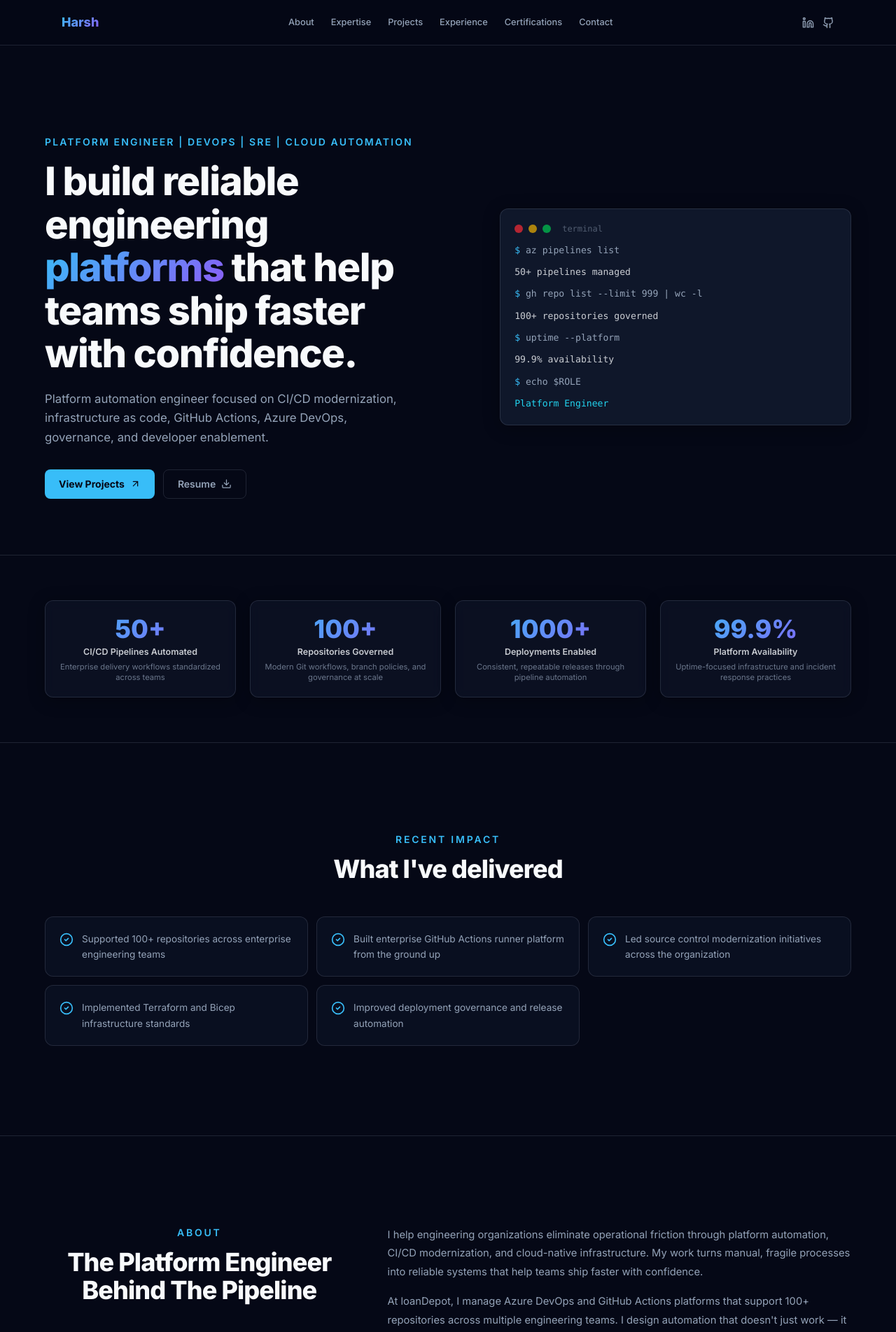
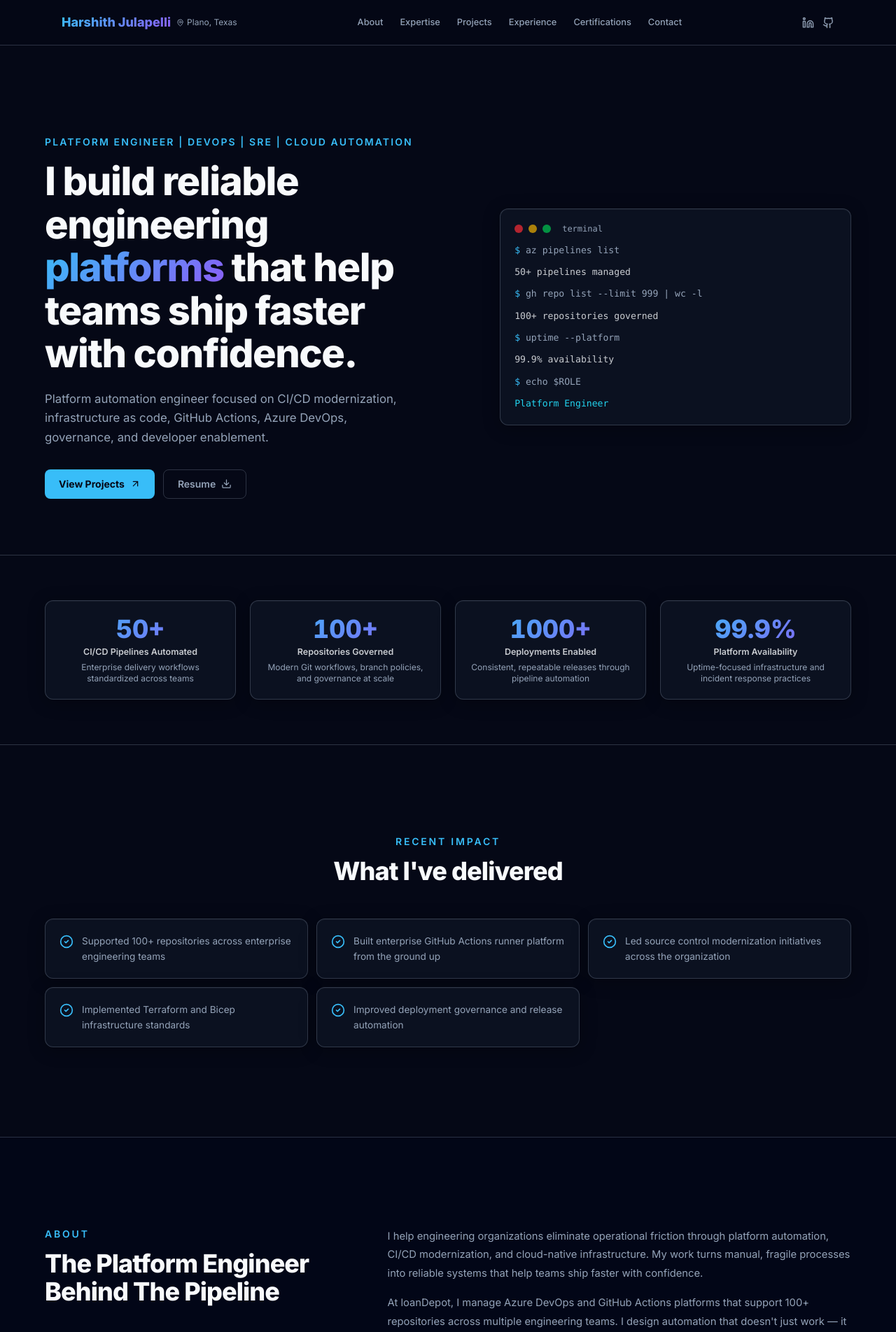
Before and after one commit to Harshithj88/website-portfolio-site, a Next.js app: page / in a window 1280 px wide. Shown: the top 1904 px of the page at 70% size. Built offline with nearby package versions, Linux system fonts and the light colour scheme.

Commit message:
UI/UX overhaul

```diff
--- a/app/globals.css
+++ b/app/globals.css
@@ -4,14 +4,15 @@
   --color-dark: #050816;
   --color-dark-alt: #020617;
   --color-panel: #0F172A;
-  --color-line: rgba(148, 163, 184, 0.18);
+  --color-card: #0B1120;
+  --color-line: rgba(148, 163, 184, 0.28);
   --color-foreground: #F8FAFC;
   --color-dim: #94A3B8;
   --color-accent: #38BDF8;
   --color-accent-alt: #22D3EE;
   --color-purple: #8B5CF6;
   --shadow-glow: 0 0 40px rgba(56, 189, 248, 0.1);
-  --shadow-card: 0 4px 24px rgba(0, 0, 0, 0.3);
+  --shadow-card: 0 4px 24px rgba(0, 0, 0, 0.3), inset 0 1px 0 rgba(255, 255, 255, 0.04);
 }
 
 html {
--- a/app/page.tsx
+++ b/app/page.tsx
@@ -12,6 +12,7 @@ import {
   Github,
   Linkedin,
   Mail,
+  MapPin,
   Menu,
   Activity,
   Shield,
@@ -65,7 +66,10 @@ export default function Home() {
       {/* ── Header ───────────────────────────────────────────── */}
       <header className="sticky top-0 z-50 border-b border-line bg-dark/70 backdrop-blur-xl">
         <div className="mx-auto flex h-16 max-w-6xl items-center justify-between px-6">
-          <a href="#" className="gradient-text text-lg font-extrabold">{profile.initials}</a>
+          <a href="#" className="flex items-center gap-2">
+            <span className="gradient-text text-lg font-extrabold">{profile.name}</span>
+            <span className="hidden items-center gap-1 text-xs text-dim sm:flex"><MapPin size={11} />{profile.location}</span>
+          </a>
           <nav className="hidden gap-6 text-[0.8rem] font-medium text-dim md:flex">
             {nav.map((n) => (
               <a key={n.href} href={n.href} className="transition-colors hover:text-foreground">{n.label}</a>
@@ -100,7 +104,7 @@ export default function Home() {
           <div className="grid items-center gap-12 md:grid-cols-[1.2fr_1fr]">
             <motion.div initial={{ opacity: 0, y: 30 }} animate={{ opacity: 1, y: 0 }} transition={{ duration: 0.6 }}>
               <p className="mb-4 text-sm font-semibold uppercase tracking-[0.15em] text-accent">{profile.title}</p>
-              <h1 className="max-w-xl text-[clamp(2.2rem,5vw,3.5rem)] font-extrabold leading-[1.1] tracking-tight">
+              <h1 className="max-w-2xl text-[clamp(2.2rem,5vw,3.5rem)] font-extrabold leading-[1.1] tracking-tight text-balance">
                 {profile.headline.split("platforms").map((part, i) =>
                   i === 0 ? <span key={i}>{part}<span className="gradient-text">platforms</span></span> : <span key={i}>{part}</span>
                 )}
@@ -114,14 +118,27 @@ export default function Home() {
                   Resume <Download size={15} />
                 </a>
               </div>
+              <div className="mt-8 rounded-xl border border-line bg-card p-4 font-mono text-[0.78rem] leading-relaxed shadow-card md:hidden">
+                <div className="mb-2 flex items-center gap-1.5">
+                  <span className="h-2 w-2 rounded-full bg-red-500/70" />
+                  <span className="h-2 w-2 rounded-full bg-yellow-500/70" />
+                  <span className="h-2 w-2 rounded-full bg-green-500/70" />
+                </div>
+                <div className="space-y-1.5 text-dim">
+                  <p><span className="text-accent">$</span> echo $ROLE</p>
+                  <p className="text-accent-alt">Platform Engineer</p>
+                  <p><span className="text-accent">$</span> az pipelines list | wc -l</p>
+                  <p className="text-foreground/80">50+ managed</p>
+                </div>
+              </div>
             </motion.div>
             <motion.div initial={{ opacity: 0, x: 20 }} animate={{ opacity: 1, x: 0 }} transition={{ duration: 0.6, delay: 0.2 }} className="hidden md:block">
-              <div className="rounded-xl border border-line bg-panel p-5 font-mono text-[0.82rem] leading-relaxed shadow-card">
+              <div className="rounded-xl border border-line bg-card p-5 font-mono text-[0.82rem] leading-relaxed shadow-card">
                 <div className="mb-3 flex items-center gap-2">
                   <span className="h-3 w-3 rounded-full bg-red-500/70" />
                   <span className="h-3 w-3 rounded-full bg-yellow-500/70" />
                   <span className="h-3 w-3 rounded-full bg-green-500/70" />
-                  <span className="ml-2 text-xs text-dim/50">terminal</span>
+                  <span className="ml-2 text-xs text-dim">terminal</span>
                 </div>
                 <div className="space-y-2.5 text-dim">
                   <p><span className="text-accent">$</span> az pipelines list</p>
@@ -143,10 +160,10 @@ export default function Home() {
       <section className="border-y border-line px-6 py-16">
         <motion.div {...fade} className="mx-auto grid max-w-6xl grid-cols-2 gap-5 sm:grid-cols-4">
           {profile.metrics.map((m, i) => (
-            <motion.div key={m.label} {...item(i)} className="rounded-xl border border-line bg-panel/60 p-5 text-center shadow-card backdrop-blur-sm">
-              <span className="gradient-text block text-3xl font-extrabold sm:text-4xl">{m.value}</span>
+            <motion.div key={m.label} {...item(i)} className="rounded-xl border border-line bg-card p-5 text-center shadow-card">
+              <span className="gradient-text block text-3xl font-extrabold tabular-nums sm:text-4xl">{m.value}</span>
               <span className="mt-1 block text-[0.78rem] font-semibold text-foreground/80">{m.label}</span>
-              <span className="mt-1 block text-[0.7rem] leading-snug text-dim/70">{m.note}</span>
+              <span className="mt-1 block text-[0.75rem] leading-snug text-dim">{m.note}</span>
             </motion.div>
           ))}
         </motion.div>
@@ -155,10 +172,10 @@ export default function Home() {
       {/* ── Featured Achievements ──────────────────────────────── */}
       <section className="px-6 py-32">
         <div className="mx-auto max-w-6xl">
-          <SectionTitle eyebrow="Recent Impact" title="What I've delivered" />
+          <SectionTitle eyebrow="Recent Impact" title="What I've delivered" center />
           <motion.div {...fade} className="grid gap-3 sm:grid-cols-2 lg:grid-cols-3">
             {profile.achievements.map((a, i) => (
-              <motion.div key={i} {...item(i)} className="flex items-start gap-3 rounded-xl border border-line bg-panel/50 p-5 transition-all duration-300 hover:-translate-y-1 hover:border-accent/30 hover:shadow-[0_0_20px_rgba(56,189,248,0.15)]">
+              <motion.div key={i} {...item(i)} className="flex items-start gap-3 rounded-xl border border-line bg-card p-5 shadow-card transition-all duration-300 hover:-translate-y-1 hover:border-accent/30 hover:shadow-[0_0_20px_rgba(56,189,248,0.15)]">
                 <CheckCircle2 className="mt-0.5 h-5 w-5 shrink-0 text-accent" />
                 <span className="text-[0.85rem] leading-relaxed text-dim">{a}</span>
               </motion.div>
@@ -168,7 +185,7 @@ export default function Home() {
       </section>
 
       {/* ── About ────────────────────────────────────────────── */}
-      <section id="about" className="border-t border-line px-6 py-32">
+      <section id="about" className="border-t border-line bg-dark-alt px-6 py-32">
         <div className="mx-auto max-w-6xl">
           <motion.div {...fade} className="grid gap-12 md:grid-cols-[1fr_1.5fr]">
             <div>
@@ -197,7 +214,7 @@ export default function Home() {
             {profile.expertise.map((exp, i) => {
               const Icon = expertiseIcons[i] || Cloud;
               return (
-                <motion.div key={exp.title} {...item(i)} className="group rounded-xl border border-line bg-panel/50 p-6 transition-all duration-300 hover:-translate-y-1 hover:border-accent/30 hover:shadow-[0_0_20px_rgba(56,189,248,0.15)]">
+                <motion.div key={exp.title} {...item(i)} className="group rounded-xl border border-line bg-card p-6 shadow-card transition-all duration-300 hover:-translate-y-1 hover:border-accent/30 hover:shadow-[0_0_20px_rgba(56,189,248,0.15)]">
                   <Icon className="mb-3 h-5 w-5 text-accent" />
                   <h3 className="text-[0.95rem] font-bold">{exp.title}</h3>
                   <p className="mt-2 text-[0.82rem] leading-relaxed text-dim">{exp.body}</p>
@@ -217,7 +234,7 @@ export default function Home() {
           <SectionTitle eyebrow="Selected work" title="Projects that compound velocity" />
           <div className="grid gap-5 md:grid-cols-2">
             {profile.projects.map((proj, i) => (
-              <motion.article key={proj.title} {...item(i)} className="flex flex-col rounded-xl border border-line bg-panel/50 p-6 transition-all duration-300 hover:-translate-y-1 hover:border-accent/30 hover:shadow-[0_0_20px_rgba(56,189,248,0.15)]">
+              <motion.article key={proj.title} {...item(i)} className="flex flex-col rounded-xl border border-line bg-card p-6 shadow-card transition-all duration-300 hover:-translate-y-1 hover:border-accent/30 hover:shadow-[0_0_20px_rgba(56,189,248,0.15)]">
                 <h3 className="font-bold">{proj.title}</h3>
                 <p className="mt-2 flex-1 text-[0.82rem] leading-relaxed text-dim">{proj.summary}</p>
                 <div className="mt-3 rounded-lg bg-accent/[0.06] px-3 py-2 text-[0.82rem]">
@@ -234,11 +251,11 @@ export default function Home() {
       </section>
 
       {/* ── Experience ───────────────────────────────────────── */}
-      <section id="experience" className="border-t border-line px-6 py-36">
+      <section id="experience" className="border-t border-line bg-dark-alt px-6 py-36">
         <div className="mx-auto max-w-6xl">
           <SectionTitle eyebrow="Experience" title="Where I've built leverage" />
           {profile.experience.map((job) => (
-            <motion.div key={job.company} {...fade} className="rounded-xl border border-line bg-panel/50 p-7 sm:p-8">
+            <motion.div key={job.company} {...fade} className="rounded-xl border border-line bg-card p-7 shadow-card sm:p-8">
               <div className="flex flex-col justify-between gap-2 sm:flex-row sm:items-center">
                 <div>
                   <h3 className="font-bold">{job.role}</h3>
@@ -266,7 +283,7 @@ export default function Home() {
           <motion.div {...fade} className="grid gap-6 sm:grid-cols-2 lg:grid-cols-3">
             {Object.entries(profile.stack).map(([cat, tools]) => (
               <div key={cat}>
-                <p className="mb-2.5 text-xs font-semibold uppercase tracking-[0.12em] text-dim/60">{cat}</p>
+                <p className="mb-2.5 text-xs font-semibold uppercase tracking-[0.12em] text-dim">{cat}</p>
                 <div className="flex flex-wrap gap-1.5">
                   {tools.map((t) => <Badge key={t}>{t}</Badge>)}
                 </div>
@@ -282,14 +299,14 @@ export default function Home() {
           <SectionTitle eyebrow="Credentials" title="Certifications" />
           <div className="grid gap-5 sm:grid-cols-2">
             {profile.certifications.map((cert, i) => (
-              <motion.div key={cert.code} {...item(i)} className="rounded-xl border border-line bg-panel/50 p-6 transition-all duration-300 hover:-translate-y-1 hover:border-accent/30 hover:shadow-[0_0_20px_rgba(56,189,248,0.15)]">
+              <motion.div key={cert.code} {...item(i)} className="rounded-xl border border-line bg-card p-6 shadow-card transition-all duration-300 hover:-translate-y-1 hover:border-accent/30 hover:shadow-[0_0_20px_rgba(56,189,248,0.15)]">
                 <div className="mb-3 flex items-center gap-3">
                   <Award className="h-6 w-6 shrink-0 text-accent" />
                   <span className="rounded-full border border-accent/30 bg-accent/[0.08] px-3 py-0.5 text-xs font-bold text-accent">{cert.code}</span>
                 </div>
                 <h3 className="font-bold">{cert.title}</h3>
                 <p className="mt-1.5 text-[0.82rem] leading-relaxed text-dim">{cert.description}</p>
-                <p className="mt-2 text-xs font-medium text-dim/50">{cert.issuer}</p>
+                <p className="mt-2 text-xs font-medium text-dim">{cert.issuer}</p>
               </motion.div>
             ))}
           </div>
@@ -300,7 +317,7 @@ export default function Home() {
       <section className="border-t border-line px-6 py-36">
         <div className="mx-auto max-w-6xl">
           <SectionTitle eyebrow="Open source" title="GitHub Activity" />
-          <motion.div {...fade} className="rounded-xl border border-line bg-panel/50 p-8 transition-all duration-300 hover:border-accent/30 hover:shadow-[0_0_20px_rgba(56,189,248,0.15)]">
+          <motion.div {...fade} className="rounded-xl border border-line bg-card p-8 shadow-card transition-all duration-300 hover:border-accent/30 hover:shadow-[0_0_20px_rgba(56,189,248,0.15)]">
             <div className="flex flex-col items-center gap-6 text-center sm:flex-row sm:text-left">
               <div className="flex-1">
                 <p className="text-2xl font-extrabold sm:text-3xl">50+ <span className="text-dim font-medium text-base">Repositories</span></p>
@@ -317,7 +334,7 @@ export default function Home() {
       </section>
 
       {/* ── Contact ──────────────────────────────────────────── */}
-      <section id="contact" className="border-t border-line px-6 py-36">
+      <section id="contact" className="border-t border-line bg-dark-alt px-6 py-36">
         <motion.div {...fade} className="mx-auto max-w-6xl text-center">
           <p className="text-sm font-semibold uppercase tracking-[0.15em] text-accent">Get in touch</p>
           <h2 className="mt-4 text-3xl font-extrabold tracking-tight sm:text-4xl">
@@ -326,26 +343,20 @@ export default function Home() {
           <p className="mx-auto mt-4 max-w-lg text-base leading-relaxed text-dim">
             Whether it's cloud automation, developer experience, or platform engineering &mdash; let's talk.
           </p>
-          <div className="mt-10 flex flex-wrap justify-center gap-3">
-            <a href={`mailto:${profile.email}`} className="inline-flex items-center gap-2 rounded-lg bg-accent px-5 py-2.5 text-sm font-bold text-dark transition-all hover:shadow-[0_0_24px_rgba(34,211,238,0.3)]">
-              <Mail size={15} /> Email me
-            </a>
-            <a href={profile.linkedInUrl} target="_blank" rel="noreferrer" className="inline-flex items-center gap-2 rounded-lg border border-line px-5 py-2.5 text-sm font-semibold text-dim transition-all hover:border-accent/40 hover:text-foreground">
-              <Linkedin size={15} /> LinkedIn
-            </a>
-            <a href={profile.githubUrl} target="_blank" rel="noreferrer" className="inline-flex items-center gap-2 rounded-lg border border-line px-5 py-2.5 text-sm font-semibold text-dim transition-all hover:border-accent/40 hover:text-foreground">
-              <Github size={15} /> GitHub
-            </a>
-            <a href={resumeHref} className="inline-flex items-center gap-2 rounded-lg border border-line px-5 py-2.5 text-sm font-semibold text-dim transition-all hover:border-accent/40 hover:text-foreground">
-              <Download size={15} /> Resume
-            </a>
+          <a href={`mailto:${profile.email}`} className="mt-10 inline-flex items-center gap-2 rounded-lg bg-accent px-7 py-3 text-sm font-bold text-dark transition-all hover:shadow-[0_0_24px_rgba(34,211,238,0.3)] focus-visible:ring-2 focus-visible:ring-accent focus-visible:ring-offset-2 focus-visible:ring-offset-dark">
+            <Mail size={15} /> Email me
+          </a>
+          <div className="mt-5 flex justify-center gap-4">
+            <a href={profile.linkedInUrl} target="_blank" rel="noreferrer" className="text-dim transition-colors hover:text-foreground focus-visible:ring-2 focus-visible:ring-accent focus-visible:ring-offset-2 focus-visible:ring-offset-dark rounded" aria-label="LinkedIn"><Linkedin size={20} /></a>
+            <a href={profile.githubUrl} target="_blank" rel="noreferrer" className="text-dim transition-colors hover:text-foreground focus-visible:ring-2 focus-visible:ring-accent focus-visible:ring-offset-2 focus-visible:ring-offset-dark rounded" aria-label="GitHub"><Github size={20} /></a>
+            <a href={resumeHref} download className="text-dim transition-colors hover:text-foreground focus-visible:ring-2 focus-visible:ring-accent focus-visible:ring-offset-2 focus-visible:ring-offset-dark rounded" aria-label="Resume"><Download size={20} /></a>
           </div>
         </motion.div>
       </section>
 
       {/* ── Footer ───────────────────────────────────────────── */}
       <footer className="border-t border-line px-6 py-8">
-        <div className="mx-auto flex max-w-6xl flex-col items-center justify-between gap-4 text-xs text-dim/50 sm:flex-row">
+        <div className="mx-auto flex max-w-6xl flex-col items-center justify-between gap-4 text-xs text-dim sm:flex-row">
           <span>&copy; {new Date().getFullYear()} {profile.name}. All rights reserved.</span>
           <div className="flex gap-4">
             <a href={profile.linkedInUrl} target="_blank" rel="noreferrer" className="transition-colors hover:text-foreground" aria-label="LinkedIn"><Linkedin size={14} /></a>
--- a/components/SectionTitle.tsx
+++ b/components/SectionTitle.tsx
@@ -2,17 +2,19 @@ export function SectionTitle({
   eyebrow,
   title,
   body,
+  center = false,
 }: {
   eyebrow: string;
   title: string;
   body?: string;
+  center?: boolean;
 }) {
   return (
-    <div className="mb-12 text-center">
+    <div className={`mb-12 ${center ? "text-center" : ""}`}>
       <p className="mb-3 text-sm font-semibold uppercase tracking-[0.2em] text-accent">{eyebrow}</p>
       <h2 className="text-3xl font-extrabold tracking-tight sm:text-4xl">{title}</h2>
       {body ? (
-        <p className="mx-auto mt-3 max-w-xl text-base leading-relaxed text-dim">{body}</p>
+        <p className={`mt-3 max-w-xl text-base leading-relaxed text-dim ${center ? "mx-auto" : ""}`}>{body}</p>
       ) : null}
     </div>
   );
```
